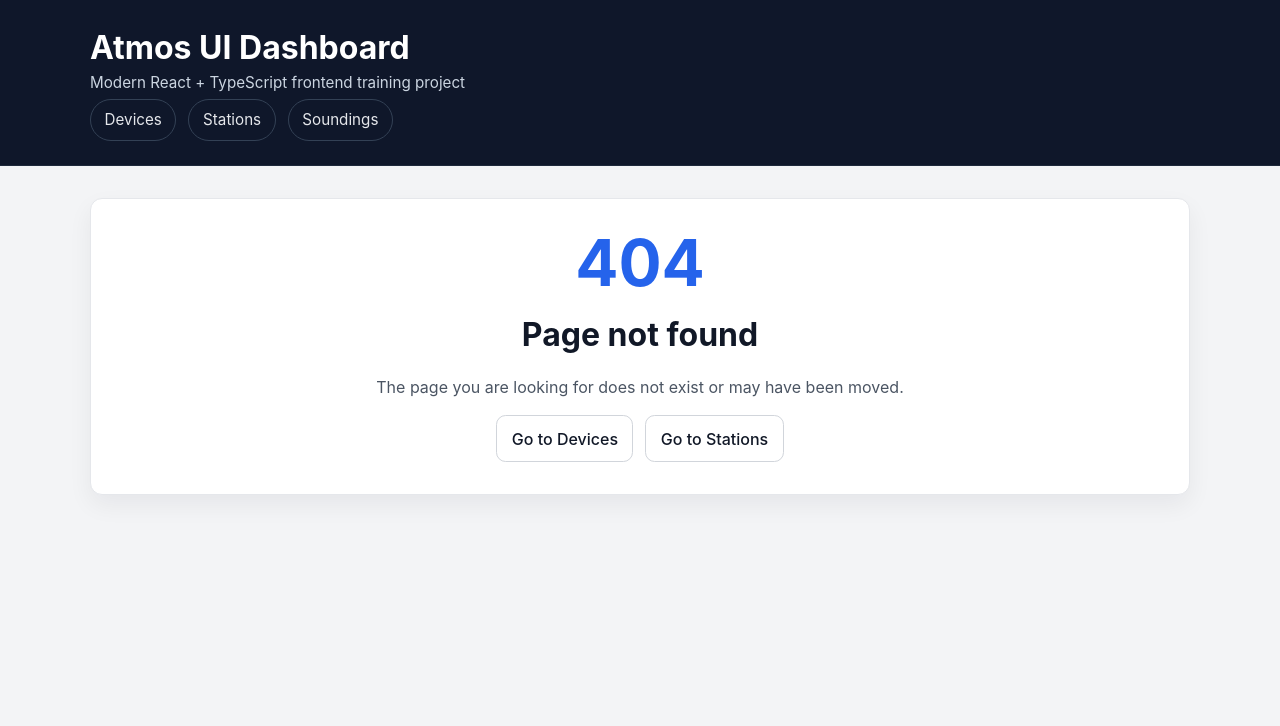
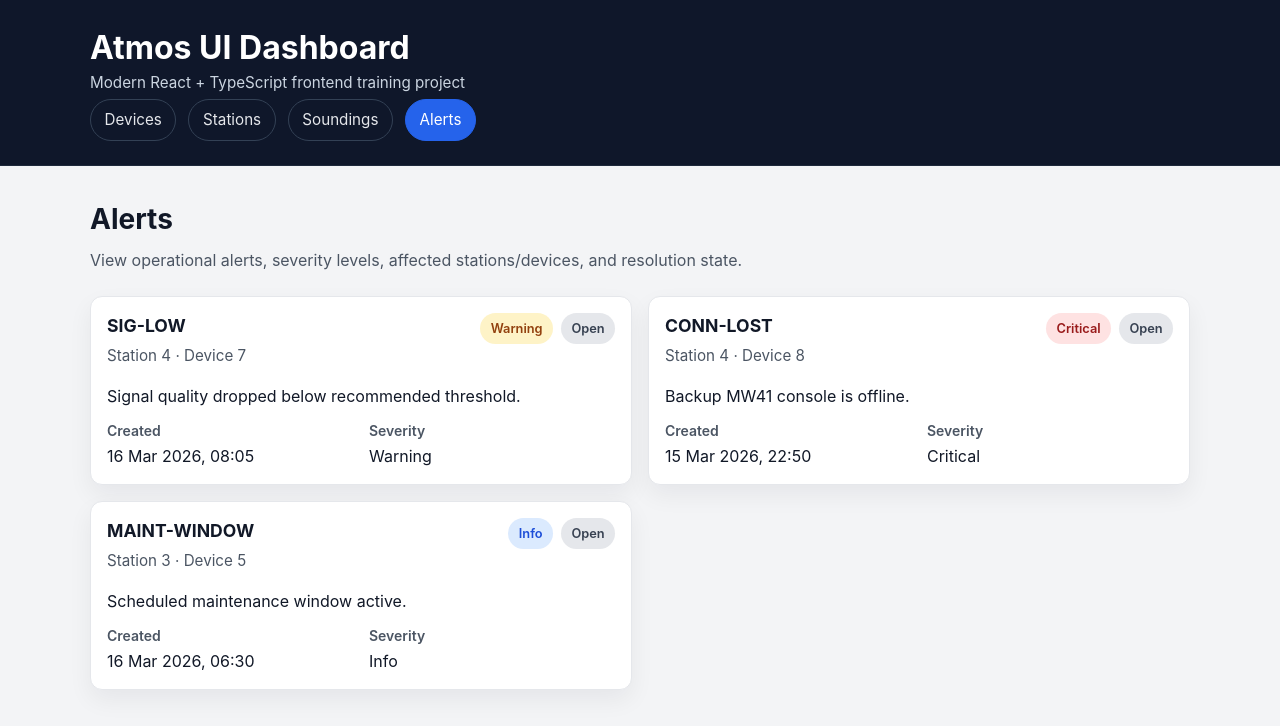
Before and after one commit to benk1/atmos-ui-dashboard, a React (Vite) app: page /alerts in a window 1280 px wide. Shown: the top 726 px of the page. Built offline with nearby package versions, Linux system fonts and the light colour scheme; data requests are answered from the project's data file.

Commit message:
feat: add alerts list page and route

```diff
--- a/src/app/routes/AppRoutes.tsx
+++ b/src/app/routes/AppRoutes.tsx
@@ -17,6 +17,7 @@ const StationDetailsPage = lazy(
 const SoundingsPage = lazy(
 	() => import('../../features/soundings/pages/SoundingsPage'),
 );
+const AlertsPage = lazy(() => import('../../features/alerts/pages/AlertsPage'));
 const NotFoundPage = lazy(() => import('./NotFoundPage'));
 
 export default function AppRoutes(): JSX.Element {
@@ -29,6 +30,7 @@ export default function AppRoutes(): JSX.Element {
 				<Route path="/stations" element={<StationsPage />} />
 				<Route path="/stations/:id" element={<StationDetailsPage />} />
 				<Route path="/soundings" element={<SoundingsPage />} />
+				<Route path="/alerts" element={<AlertsPage />} />
 				<Route path="*" element={<NotFoundPage />} />
 			</Routes>
 		</Suspense>
--- a/src/components/layout/MainLayout.tsx
+++ b/src/components/layout/MainLayout.tsx
@@ -51,6 +51,17 @@ export default function MainLayout({ children }: MainLayoutProps): JSX.Element {
 							>
 								Soundings
 							</NavLink>
+
+							<NavLink
+								to="/alerts"
+								className={({ isActive }) =>
+									isActive
+										? 'app-nav__link app-nav__link--active'
+										: 'app-nav__link'
+								}
+							>
+								Alerts
+							</NavLink>
 						</nav>
 					</div>
 				</div>
--- /dev/null
+++ b/src/features/alerts/components/AlertCard.tsx
@@ -0,0 +1,69 @@
+import type { JSX } from 'react';
+import { formatDateTime } from '../../../utils/formatDateTime';
+import type { Alert } from '../types/alert';
+
+type AlertCardProps = {
+	alert: Alert;
+};
+
+function formatSeverityLabel(value: Alert['severity']): string {
+	switch (value) {
+		case 'critical':
+			return 'Critical';
+		case 'warning':
+			return 'Warning';
+		case 'info':
+		default:
+			return 'Info';
+	}
+}
+
+export default function AlertCard({ alert }: AlertCardProps): JSX.Element {
+	return (
+		<article className="alert-card">
+			<div className="alert-card__header">
+				<div>
+					<h3 className="alert-card__title">{alert.code}</h3>
+					<p className="alert-card__subtitle">
+						Station {alert.stationId} · Device {alert.deviceId}
+					</p>
+				</div>
+
+				<div className="alert-card__badges">
+					<span
+						className={`alert-severity-badge alert-severity-badge--${alert.severity}`}
+						aria-label={`Alert severity: ${formatSeverityLabel(alert.severity)}`}
+					>
+						{formatSeverityLabel(alert.severity)}
+					</span>
+
+					<span
+						className={`alert-resolution-badge ${
+							alert.resolved
+								? 'alert-resolution-badge--resolved'
+								: 'alert-resolution-badge--open'
+						}`}
+					>
+						{alert.resolved ? 'Resolved' : 'Open'}
+					</span>
+				</div>
+			</div>
+
+			<div className="alert-card__body">
+				<p className="alert-card__message">{alert.message}</p>
+
+				<dl className="alert-card__details">
+					<div>
+						<dt>Created</dt>
+						<dd>{formatDateTime(alert.createdAt)}</dd>
+					</div>
+
+					<div>
+						<dt>Severity</dt>
+						<dd>{formatSeverityLabel(alert.severity)}</dd>
+					</div>
+				</dl>
+			</div>
+		</article>
+	);
+}
--- /dev/null
+++ b/src/features/alerts/components/AlertList.tsx
@@ -0,0 +1,17 @@
+import type { JSX } from 'react';
+import type { Alert } from '../types/alert';
+import AlertCard from './AlertCard';
+
+type AlertListProps = {
+	alerts: Alert[];
+};
+
+export default function AlertList({ alerts }: AlertListProps): JSX.Element {
+	return (
+		<div className="alert-grid">
+			{alerts.map((alert) => (
+				<AlertCard key={alert.id} alert={alert} />
+			))}
+		</div>
+	);
+}
--- /dev/null
+++ b/src/features/alerts/hooks/useAlerts.ts
@@ -0,0 +1,22 @@
+import { useFetch } from '../../../hooks/useFetch';
+import { getAlerts } from '../services/alertsService';
+import type { Alert } from '../types/alert';
+
+type UseAlertsResult = {
+	alerts: Alert[];
+	isLoading: boolean;
+	error: string | null;
+};
+
+export function useAlerts(): UseAlertsResult {
+	const { data, isLoading, error } = useFetch<Alert>(
+		getAlerts,
+		'Failed to load alerts. Please try again.',
+	);
+
+	return {
+		alerts: data,
+		isLoading,
+		error,
+	};
+}
--- /dev/null
+++ b/src/features/alerts/pages/AlertsPage.tsx
@@ -0,0 +1,32 @@
+import type { JSX } from 'react';
+import EmptyState from '../../../components/feedback/EmptyState';
+import ErrorState from '../../../components/feedback/ErrorState';
+import LoadingState from '../../../components/feedback/LoadingState';
+import AlertList from '../components/AlertList';
+import { useAlerts } from '../hooks/useAlerts';
+
+export default function AlertsPage(): JSX.Element {
+	const { alerts, isLoading, error } = useAlerts();
+
+	return (
+		<section className="page-section" aria-labelledby="alerts-page-title">
+			<div className="page-section__header">
+				<h2 id="alerts-page-title">Alerts</h2>
+				<p className="page-section__description">
+					View operational alerts, severity levels, affected stations/devices,
+					and resolution state.
+				</p>
+			</div>
+
+			{isLoading ? (
+				<LoadingState message="Loading alerts..." />
+			) : error ? (
+				<ErrorState message={error} />
+			) : alerts.length === 0 ? (
+				<EmptyState message="No alerts found." />
+			) : (
+				<AlertList alerts={alerts} />
+			)}
+		</section>
+	);
+}
--- /dev/null
+++ b/src/features/alerts/services/alertsService.ts
@@ -0,0 +1,7 @@
+import apiClient from '../../../lib/axios';
+import type { Alert } from '../types/alert';
+
+export async function getAlerts(): Promise<Alert[]> {
+	const response = await apiClient.get<Alert[]>('/alerts');
+	return response.data;
+}
--- /dev/null
+++ b/src/features/alerts/types/alert.ts
@@ -0,0 +1,12 @@
+export type AlertSeverity = 'info' | 'warning' | 'critical';
+
+export type Alert = {
+	id: number;
+	stationId: number;
+	deviceId: number;
+	severity: AlertSeverity;
+	code: string;
+	message: string;
+	createdAt: string;
+	resolved: boolean;
+};
--- a/src/styles/global.css
+++ b/src/styles/global.css
@@ -781,3 +781,128 @@ a {
 		grid-template-columns: 1fr;
 	}
 }
+
+.alert-grid {
+	display: grid;
+	grid-template-columns: repeat(1, minmax(0, 1fr));
+	gap: 1rem;
+}
+
+.alert-card {
+	background-color: #ffffff;
+	border: 1px solid #e5e7eb;
+	border-radius: 0.75rem;
+	padding: 1rem;
+	box-shadow: 0 10px 25px rgb(15 23 42 / 0.06);
+	display: grid;
+	gap: 1rem;
+}
+
+.alert-card__header {
+	display: flex;
+	align-items: flex-start;
+	justify-content: space-between;
+	gap: 1rem;
+	flex-wrap: wrap;
+}
+
+.alert-card__title {
+	margin: 0;
+	font-size: 1.1rem;
+	color: #111827;
+}
+
+.alert-card__subtitle {
+	margin: 0.35rem 0 0;
+	color: #4b5563;
+	font-size: 0.95rem;
+}
+
+.alert-card__badges {
+	display: flex;
+	flex-wrap: wrap;
+	gap: 0.5rem;
+}
+
+.alert-card__body {
+	display: grid;
+	gap: 0.75rem;
+}
+
+.alert-card__message {
+	margin: 0;
+	color: #111827;
+}
+
+.alert-card__details {
+	margin: 0;
+	display: grid;
+	grid-template-columns: repeat(2, minmax(0, 1fr));
+	gap: 0.75rem 1rem;
+}
+
+.alert-card__details div {
+	display: grid;
+	gap: 0.2rem;
+}
+
+.alert-card__details dt {
+	font-size: 0.875rem;
+	font-weight: 600;
+	color: #4b5563;
+}
+
+.alert-card__details dd {
+	margin: 0;
+	color: #111827;
+	word-break: break-word;
+}
+
+.alert-severity-badge,
+.alert-resolution-badge {
+	display: inline-flex;
+	align-items: center;
+	justify-content: center;
+	padding: 0.35rem 0.65rem;
+	border-radius: 999px;
+	font-size: 0.8rem;
+	font-weight: 600;
+	white-space: nowrap;
+}
+
+.alert-severity-badge--info {
+	background-color: #dbeafe;
+	color: #1d4ed8;
+}
+
+.alert-severity-badge--warning {
+	background-color: #fef3c7;
+	color: #92400e;
+}
+
+.alert-severity-badge--critical {
+	background-color: #fee2e2;
+	color: #991b1b;
+}
+
+.alert-resolution-badge--resolved {
+	background-color: #dcfce7;
+	color: #166534;
+}
+
+.alert-resolution-badge--open {
+	background-color: #e5e7eb;
+	color: #374151;
+}
+
+@media (min-width: 700px) {
+	.alert-grid {
+		grid-template-columns: repeat(2, minmax(0, 1fr));
+	}
+}
+
+@media (max-width: 640px) {
+	.alert-card__details {
+		grid-template-columns: 1fr;
+	}
+}
```
